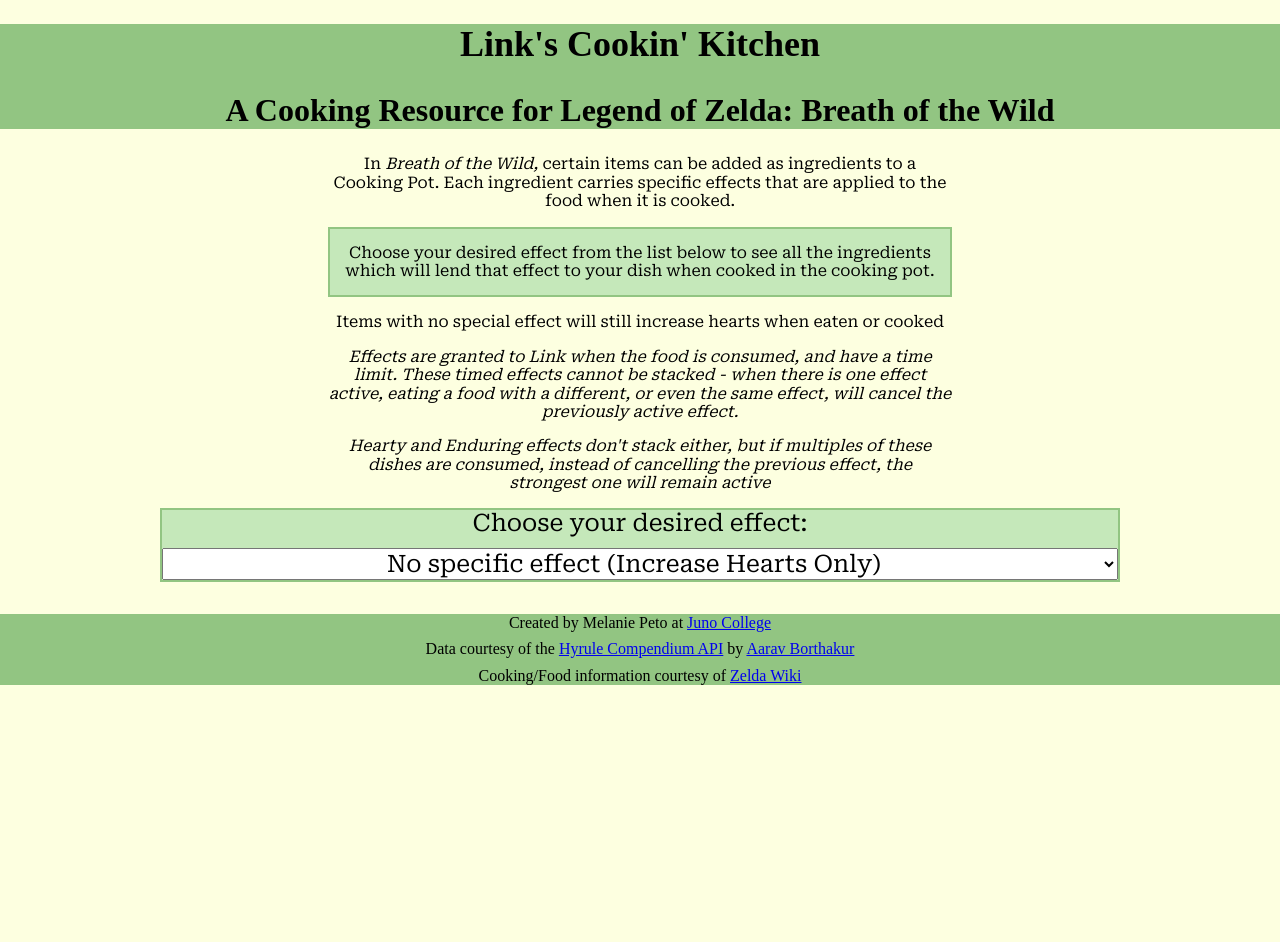
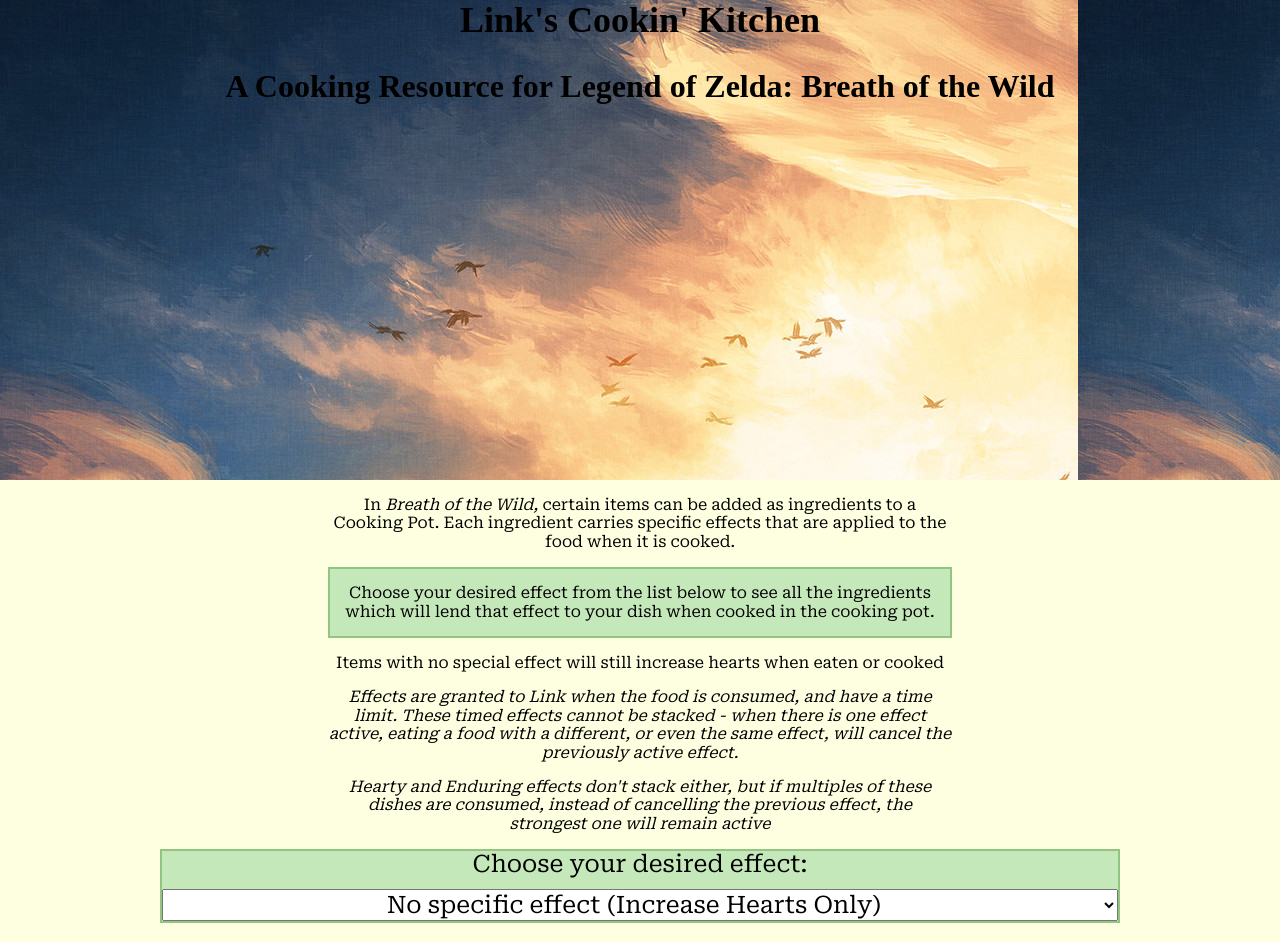
Before and after one commit to melpeto/zeldaCooking-Jquery-API, a plain HTML site: page index.html in a window 1280 px wide. Shown: the top 942 px of the page. Before the commit the page ends 800 px from the top, so only its background shows below. Drawn offline with nearby package versions, Linux system fonts and the light colour scheme; no server answers; a web font is replaced by a local one.

Commit message:
styling changes

```diff
--- a/styles.css
+++ b/styles.css
@@ -20,8 +20,14 @@
     background-color: #92c582;
 }
 
+header {
+    min-height: 60vh;
+    background-image: url(./assets/mobile-1\ copy.jpg);
+}
+
 h1 {
-    font-size: 36px;;
+    font-size: 36px;
+    margin-top: 0;
 }
 
 h2 {
```
Also changed, not shown: assets/desktop-1.jpg (added), assets/desktop-2.jpg (added), assets/desktop-3.jpg (added), assets/facebook-1.jpg (added), assets/mobile-1 copy.jpg (added), assets/mobile-1.jpg (added), 1 other file.
